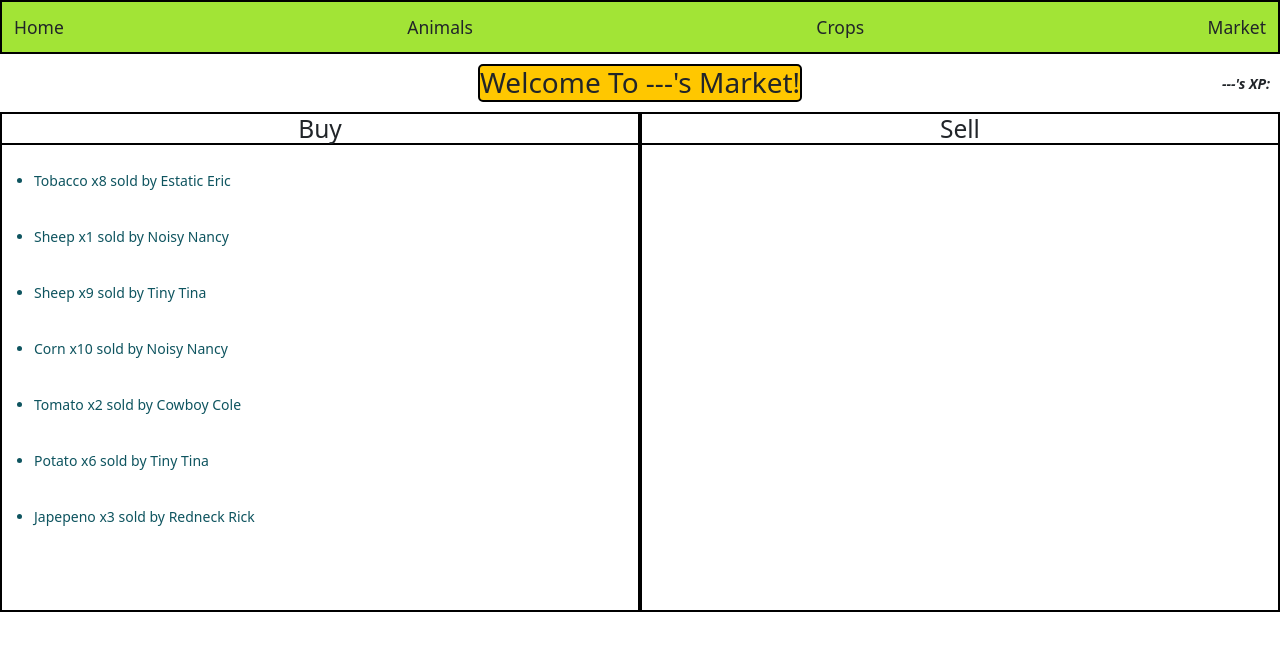
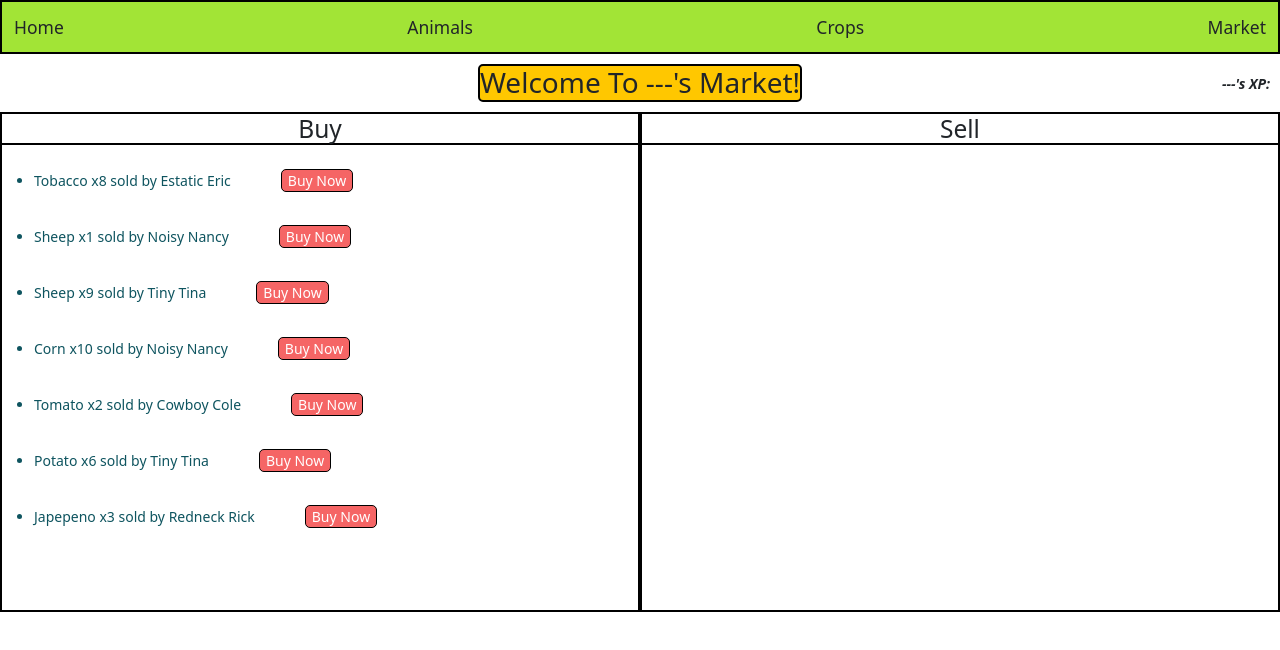
Before and after one commit to connor-w-smith/Farmageddon, a React (Vite) app in the folder farmageddon/: page /market in a window 1280 px wide. Shown: the top 650 px of the page. Built offline with nearby package versions, Linux system fonts and the light colour scheme.

Commit message:
Created Buy Now buttons
The buttons to 'Buy Now' within the market are now complete. Now just have to style them and add functionality later.

```diff
--- a/farmageddon/src/css/Market.css
+++ b/farmageddon/src/css/Market.css
@@ -41,3 +41,12 @@
 .text-info-emphasis {
    line-height: 4.0;
 }
+
+.buyBtn {
+    border: 1px solid black;
+    background-color: #F56565;
+    color: white;
+    border-radius: 5px;
+    line-height: normal;
+    margin-left: 50px;
+}
--- a/farmageddon/src/pages/Market.jsx
+++ b/farmageddon/src/pages/Market.jsx
@@ -55,10 +55,11 @@ function Market() {
             </div>
             <div className="buy">
                 <h3 className="buyHeader">Buy</h3>
-                {/* <p className="text-info-emphasis">{saleInfo}</p> */}
                 <ul className="text-info-emphasis">
                     {saleInfo.map((sale, index) => (
-                        <li key={index} className="buyList">{sale}</li>
+                        <li key={index} className="buyList">{sale}
+                         <button type="button" className="buyBtn">Buy Now</button>
+                        </li>
                     ))}
                 </ul>
             </div>
```
